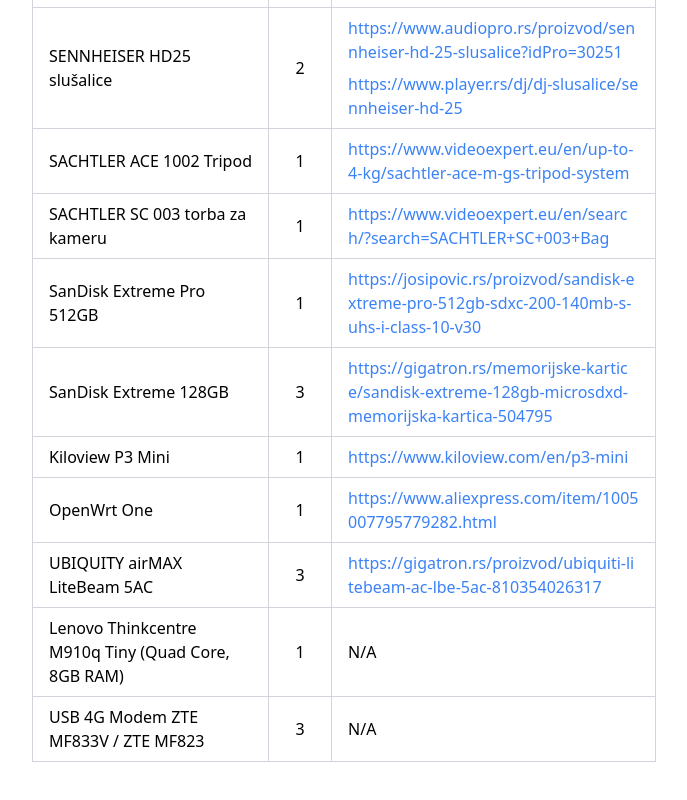
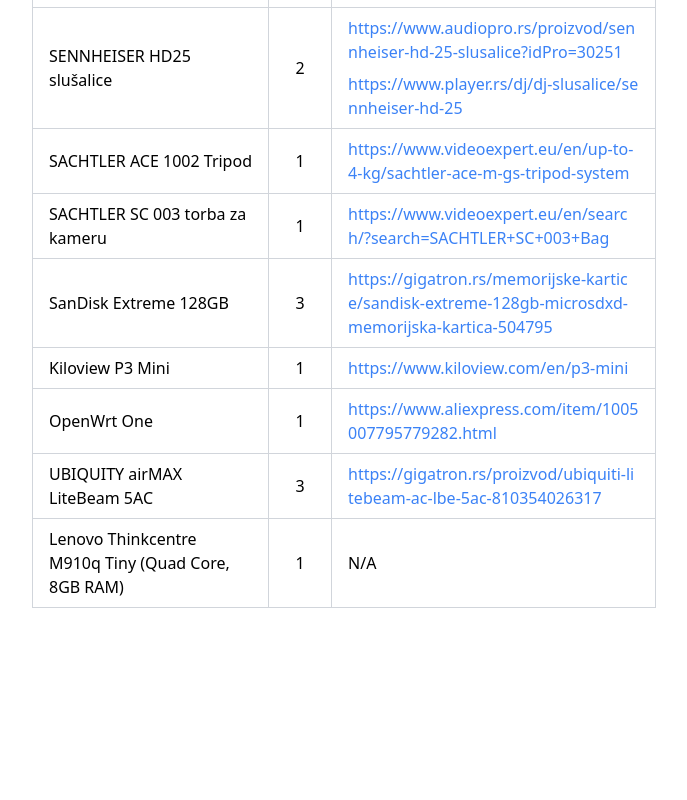
Before and after one commit to blokadainfo/website, a SvelteKit app: page /donacije in a window 1280 px wide. Shown: the part 705-1505 px from the top of the page, without its empty margins (296-983 px from the left). After the commit the page ends 1353 px from the top, so only its background shows below. Built offline with nearby package versions, Linux system fonts and the light colour scheme.

Commit message:
fix(donations): update list
Signed-off-by: Aleksa Siriški <31509435+aleksasiriski@users.noreply.github.com>

```diff
--- a/src/routes/(prerendered)/donacije/donations.ts
+++ b/src/routes/(prerendered)/donacije/donations.ts
@@ -40,13 +40,6 @@
 		links: ['https://www.videoexpert.eu/en/search/?search=SACHTLER+SC+003+Bag']
 	},
 	{
-		name: 'SanDisk Extreme Pro 512GB',
-		pieces: 1,
-		links: [
-			'https://josipovic.rs/proizvod/sandisk-extreme-pro-512gb-sdxc-200-140mb-s-uhs-i-class-10-v30'
-		]
-	},
-	{
 		name: 'SanDisk Extreme 128GB',
 		pieces: 3,
 		links: [
@@ -72,9 +65,5 @@
 	{
 		name: 'Lenovo Thinkcentre M910q Tiny (Quad Core, 8GB RAM)',
 		pieces: 1
-	},
-	{
-		name: 'USB 4G Modem ZTE MF833V / ZTE MF823',
-		pieces: 3
 	}
 ];
```
